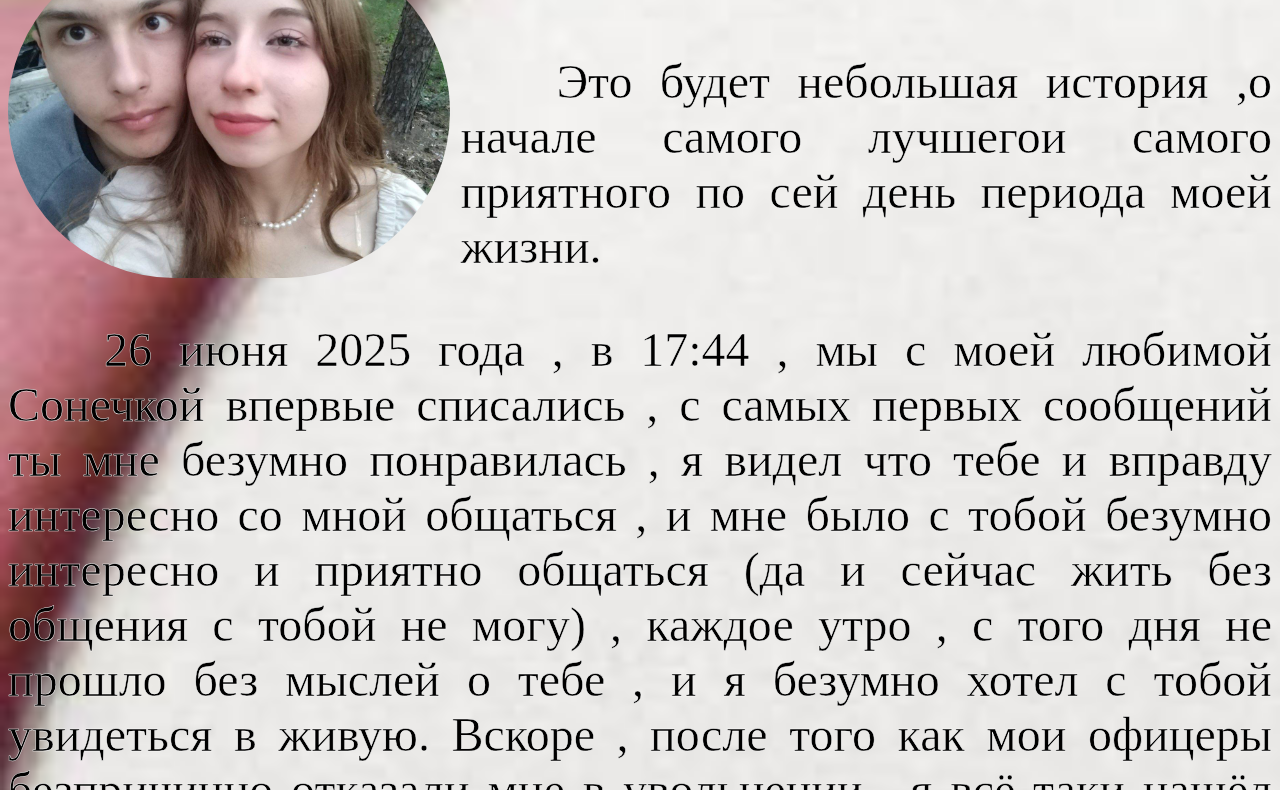
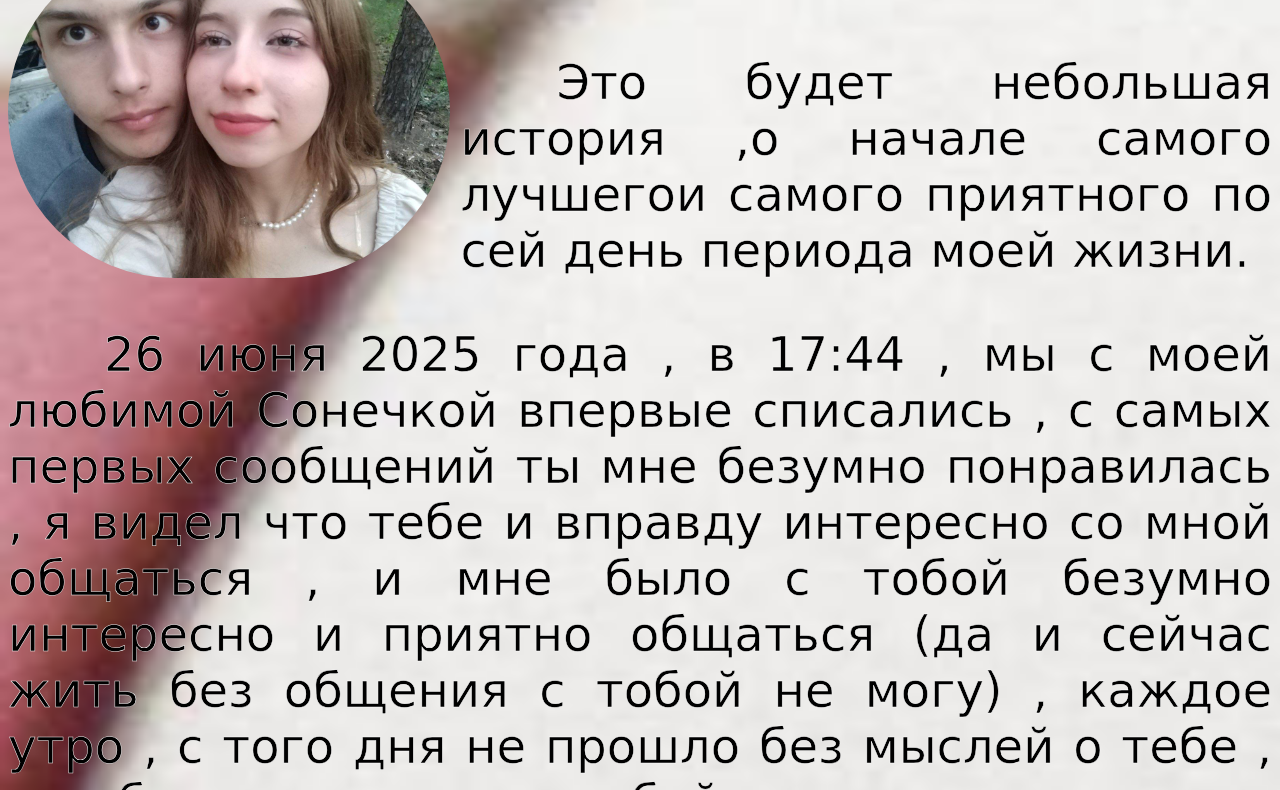
Before and after one commit to onur112211/onur112211.github.io, a plain HTML site: page index.html in a window 1280 px wide. Shown: the part 668-1458 px from the top of the page. Drawn offline with Linux system fonts and the light colour scheme.

Commit message:
Update style.css

```diff
--- a/style.css
+++ b/style.css
@@ -1,7 +1,7 @@
 body {
   text-indent: 2em;
   text-align: justify;
-  font-family: italic;
+  font-family: cursive;
   font-size: 3em;
   background-size: auto;
   background-size: cover;
```
